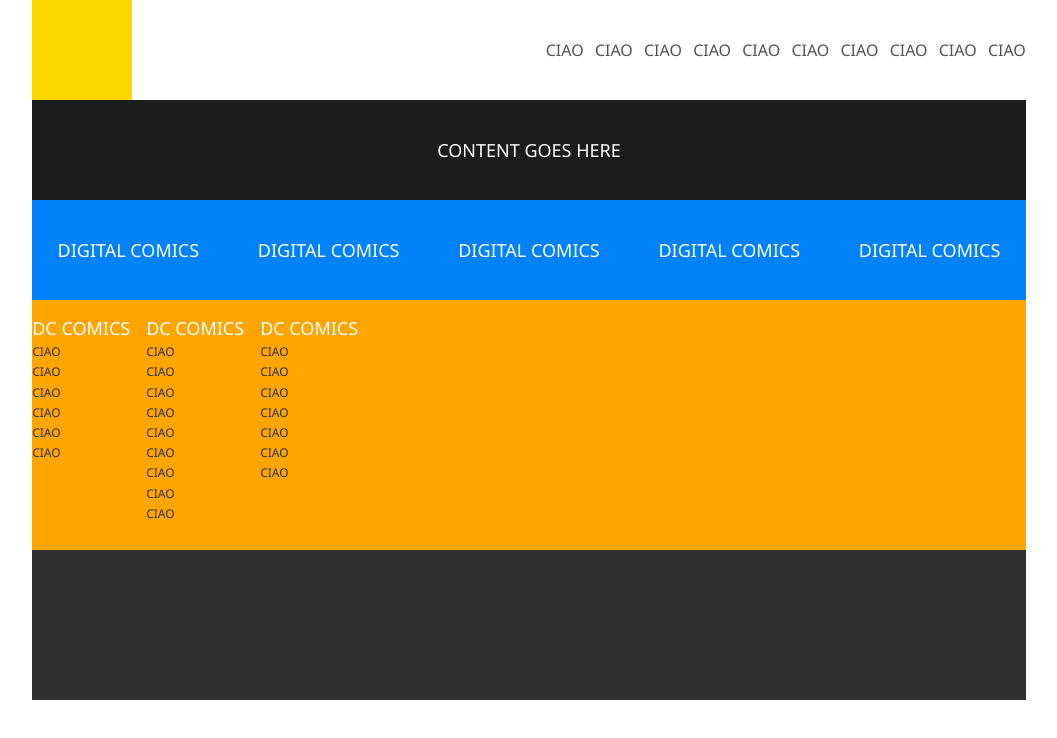
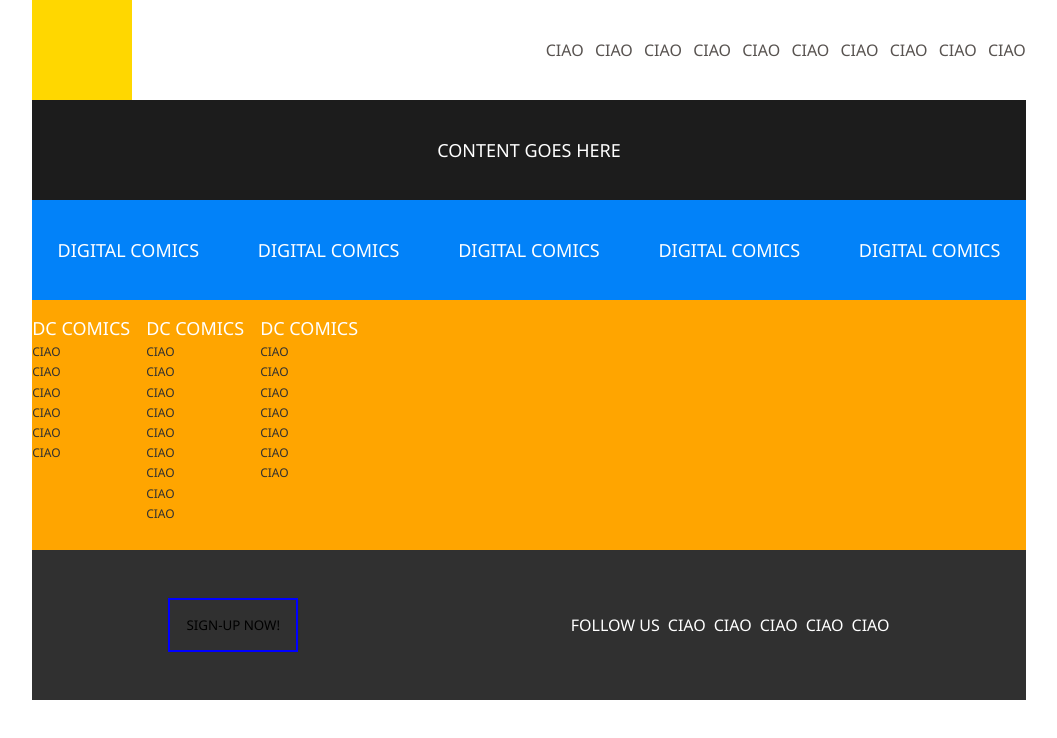
Before and after one commit to Domenic0Ferrari/vite-comics, a Vue app: page / in a window 1280 px wide. Shown: the top 738 px of the page, without its empty margins (111-1168 px from the left). Built offline with nearby package versions, Linux system fonts and the light colour scheme.

Commit message:
add footer_bottom style

```diff
--- a/src/components/ComicFooter.vue
+++ b/src/components/ComicFooter.vue
@@ -40,7 +40,23 @@
                     <a href="#">CIAO</a>
                 </div>
             </div>
-            <div class="footer_bottom"></div>
+            <div class="footer_bottom">
+                <button class="sign">SIGN-UP NOW!</button>
+                <ul>
+                    <li> <a href="#">FOLLOW US</a>
+                    </li>
+                    <li> <a href="#">CIAO</a>
+                    </li>
+                    <li> <a href="#">CIAO</a>
+                    </li>
+                    <li> <a href="#">CIAO</a>
+                    </li>
+                    <li> <a href="#">CIAO</a>
+                    </li>
+                    <li> <a href="#">CIAO</a>
+                    </li>
+                </ul>
+            </div>
         </div>
     </footer>
 </template>
@@ -75,5 +91,23 @@
 .footer_bottom {
     height: 150px;
     background-color: #303030;
+    display: flex;
+    justify-content: space-around;
+    align-items: center;
+
+    .sign {
+        border: 2px solid blue;
+        background-color: #303030;
+        padding: 1rem;
+    }
+
+    ul {
+        display: flex;
+        gap: .5rem;
+
+        a {
+            color: white;
+        }
+    }
 }
 </style>
```
